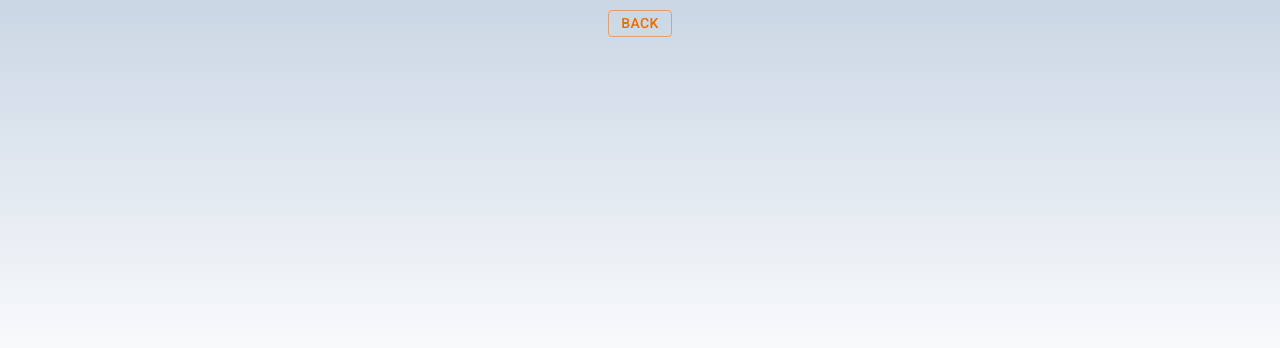
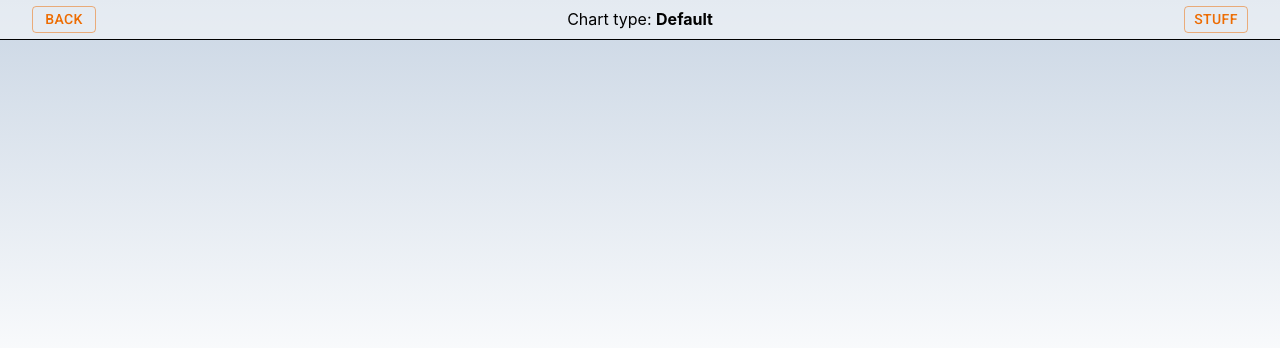
Before and after one commit to Koki001/kokisChartPal, a React (Create React App) app: page /create in a window 1280 px wide. Shown: the top 348 px of the page. Built offline with nearby package versions, Linux system fonts and the light colour scheme.

Commit message:
added simple nav bar

```diff
--- a/src/App.css
+++ b/src/App.css
@@ -319,6 +319,7 @@ h5 {
 
 .chartSettings {
   animation: rightSlide 0.3s linear 1;
+  box-shadow: 0px 5px 5px -3px rgba(0, 0, 0, 0.2), 0px 8px 10px 1px rgba(0, 0, 0, 0.14), 0px 3px 14px 2px rgba(0, 0, 0, 0.12);
 }
 
 .yAxisLabel {
@@ -480,6 +481,10 @@ h4 {
 .labelsXY > div:last-child {
   background-color: rgba(255, 255, 255, 0.6705882353);
   border-radius: 10px;
+}
+
+#menu- div ul {
+  height: 300px;
 }
 
 @keyframes leftSlideLine {
@@ -841,5 +846,25 @@ h4 {
     stroke-width: 0;
   }
 }
+.navMain {
+  height: 40px;
+  max-width: 1400px;
+  width: 100%;
+  padding: 0 2.5%;
+  margin: 0 auto;
+  display: flex;
+  justify-content: space-between;
+  background-color: rgba(255, 255, 255, 0.5019607843);
+  align-items: center;
+  border-bottom: 1px solid black;
+}
+.navMain .navBack {
+  margin: 0;
+}
+
+.navChartType span {
+  text-transform: capitalize;
+  font-weight: bold;
+}
 
 /*# sourceMappingURL=App.css.map */
--- a/src/Components/CreateChart.js
+++ b/src/Components/CreateChart.js
@@ -10,10 +10,11 @@ import ChartTypeArea from "../types/ChartTypeArea";
 import ChartTypeBar from "../types/ChartTypeBar";
 import ChartTypePie from "../types/ChartTypePie";
 import Button from "@mui/material/Button";
+import Navigation from "./Navigation";
 
 const CreateChart = function () {
   const [chartType, setChartType] = useState("");
-  const dispatch = useDispatch();
+  // const dispatch = useDispatch();
 
   const chart = useSelector(function (state) {
     return state.chart;
@@ -23,16 +24,17 @@ const CreateChart = function () {
     setChartType(chart);
   }, []);
 
-  const handleGoBack = function () {
-    dispatch(selectedType("default"));
-  };
+  // const handleGoBack = function () {
+  //   dispatch(selectedType("default"));
+  // };
 
   return (
     <div className="createChart">
+      <Navigation />
       <div className="wrapper">
-        <Link to={"/"}>
+        {/* <Link to={"/"}>
           <Button color="warning" sx={{padding: "0", marginTop: "10px"}} variant="outlined" onClick={handleGoBack}>back</Button>
-        </Link>
+        </Link> */}
         <div className="chartContainer">
           {chartType.value === "line" ? (
             <ChartTypeLine />
@@ -40,11 +42,10 @@ const CreateChart = function () {
             <ChartTypeArea />
           ) : chartType.value === "bar" ? (
             <ChartTypeBar />
-          )
-          // : chartType.value === "pie" ? (
+          ) : // : chartType.value === "pie" ? (
           //   <ChartTypePie />
           // )
-          : null}
+          null}
         </div>
       </div>
     </div>
--- /dev/null
+++ b/src/Components/Navigation.js
@@ -0,0 +1,43 @@
+// Navigation.js
+
+import { useDispatch, useSelector } from "react-redux";
+import { Link } from "react-router-dom";
+import { selectedType } from "../features/chartTypeSlice";
+import Button from "@mui/material/Button";
+
+const Navigation = function () {
+  const dispatch = useDispatch();
+  const chart = useSelector(function (state) {
+    return state.chart;
+  });
+  const handleGoBack = function () {
+    dispatch(selectedType("default"));
+  };
+  return (
+    <nav className="navMain">
+      <Link to={"/"}>
+        <Button
+          className="navBack"
+          color="warning"
+          sx={{ padding: "0"}}
+          variant="outlined"
+          onClick={handleGoBack}
+        >
+          back
+        </Button>
+      </Link>
+      <p className="navChartType">
+        Chart type: <span>{chart.value}</span>
+      </p>
+      <Button
+        color="warning"
+        sx={{ padding: "0"}}
+        variant="outlined"
+      >
+        stuff
+      </Button>
+    </nav>
+  );
+};
+
+export default Navigation;
--- /dev/null
+++ b/src/styles/app/_navBar.scss
@@ -0,0 +1,19 @@
+.navMain {
+  height: 40px;
+  max-width: 1400px;
+  width: 100%;
+  padding: 0 2.5%;
+  margin: 0 auto;
+  display: flex;
+  justify-content: space-between;
+  background-color: #ffffff80;
+  align-items: center;
+  border-bottom: 1px solid black;
+  .navBack {
+    margin: 0;
+  }
+}
+.navChartType span {
+  text-transform: capitalize;
+  font-weight: bold;
+}
--- a/src/styles/style.scss
+++ b/src/styles/style.scss
@@ -4,3 +4,4 @@
 @use "./base/wrapper";
 @use "./app/mainWelcome";
 @use "./base/animations";
+@use "./app/navBar";
--- a/src/types/ChartTypeArea.js
+++ b/src/types/ChartTypeArea.js
@@ -304,7 +304,7 @@ const ChartTypeLine = function () {
       });
     }
   };
-
+  const handleMoreSettings = function () {};
   return (
     <>
       <div className="chartConfig">
@@ -425,6 +425,7 @@ const ChartTypeLine = function () {
                 label="X-Axis Label"
                 variant="outlined"
                 sx={{ width: "45%" }}
+                size="small"
               />
               <TextField
                 onChange={handleYLabel}
@@ -434,6 +435,7 @@ const ChartTypeLine = function () {
                 label="Y-Axis Label"
                 variant="outlined"
                 sx={{ width: "45%" }}
+                size="small"
               />
             </div>
             <div className="labelArrowContainer">
@@ -781,6 +783,17 @@ const ChartTypeLine = function () {
                   backgroundColor: "rgba(255, 255, 255, 0.3)",
                 }}
                 variant="outlined"
+                onClick={handleMoreSettings}
+              >
+                Settings +
+              </Button>
+              <Button
+                sx={{
+                  padding: "2px 10px",
+                  fontSize: "13px",
+                  backgroundColor: "rgba(255, 255, 255, 0.3)",
+                }}
+                variant="outlined"
                 onClick={handleSaveChart}
               >
                 Download chart
--- a/src/types/ChartTypeBar.js
+++ b/src/types/ChartTypeBar.js
@@ -311,7 +311,7 @@ const ChartTypeLine = function () {
       });
     }
   };
-
+  const handleMoreSettings = function () {};
   return (
     <>
       <div className="chartConfig">
@@ -432,6 +432,7 @@ const ChartTypeLine = function () {
                 label="X-Axis Label"
                 variant="outlined"
                 sx={{ width: "45%" }}
+                size="small"
               />
               <TextField
                 onChange={handleYLabel}
@@ -441,6 +442,7 @@ const ChartTypeLine = function () {
                 label="Y-Axis Label"
                 variant="outlined"
                 sx={{ width: "45%" }}
+                size="small"
               />
             </div>
             <div className="labelArrowContainer">
@@ -757,6 +759,17 @@ const ChartTypeLine = function () {
                   backgroundColor: "rgba(255, 255, 255, 0.3)",
                 }}
                 variant="outlined"
+                onClick={handleMoreSettings}
+              >
+                Settings +
+              </Button>
+              <Button
+                sx={{
+                  padding: "2px 10px",
+                  fontSize: "13px",
+                  backgroundColor: "rgba(255, 255, 255, 0.3)",
+                }}
+                variant="outlined"
                 onClick={handleSaveChart}
               >
                 Download chart
```
Also changed, not shown: src/styles/app/_createChart.scss (+9 -0 lines), 1 other file (tests, documents, lock files or other folders).
